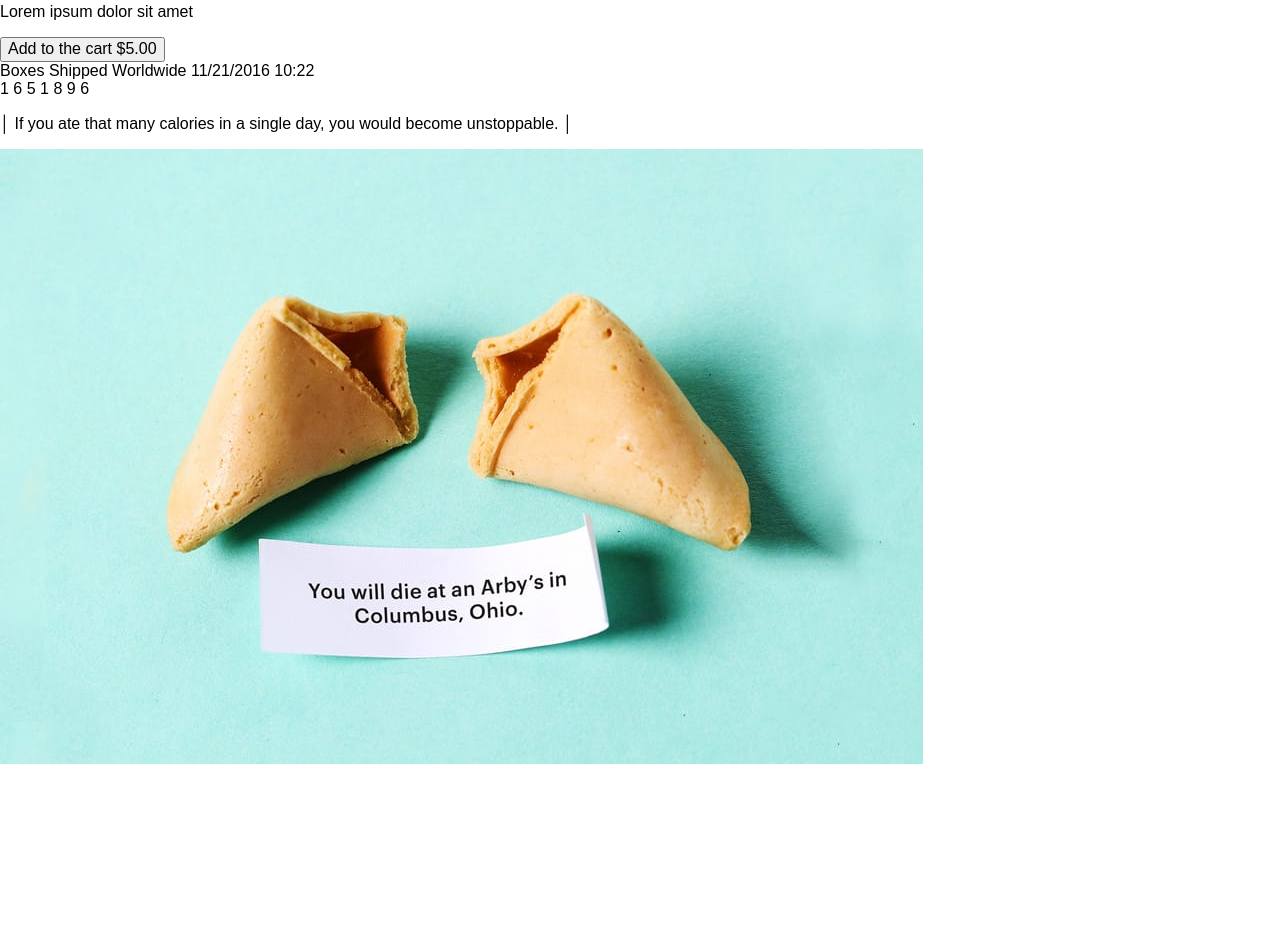
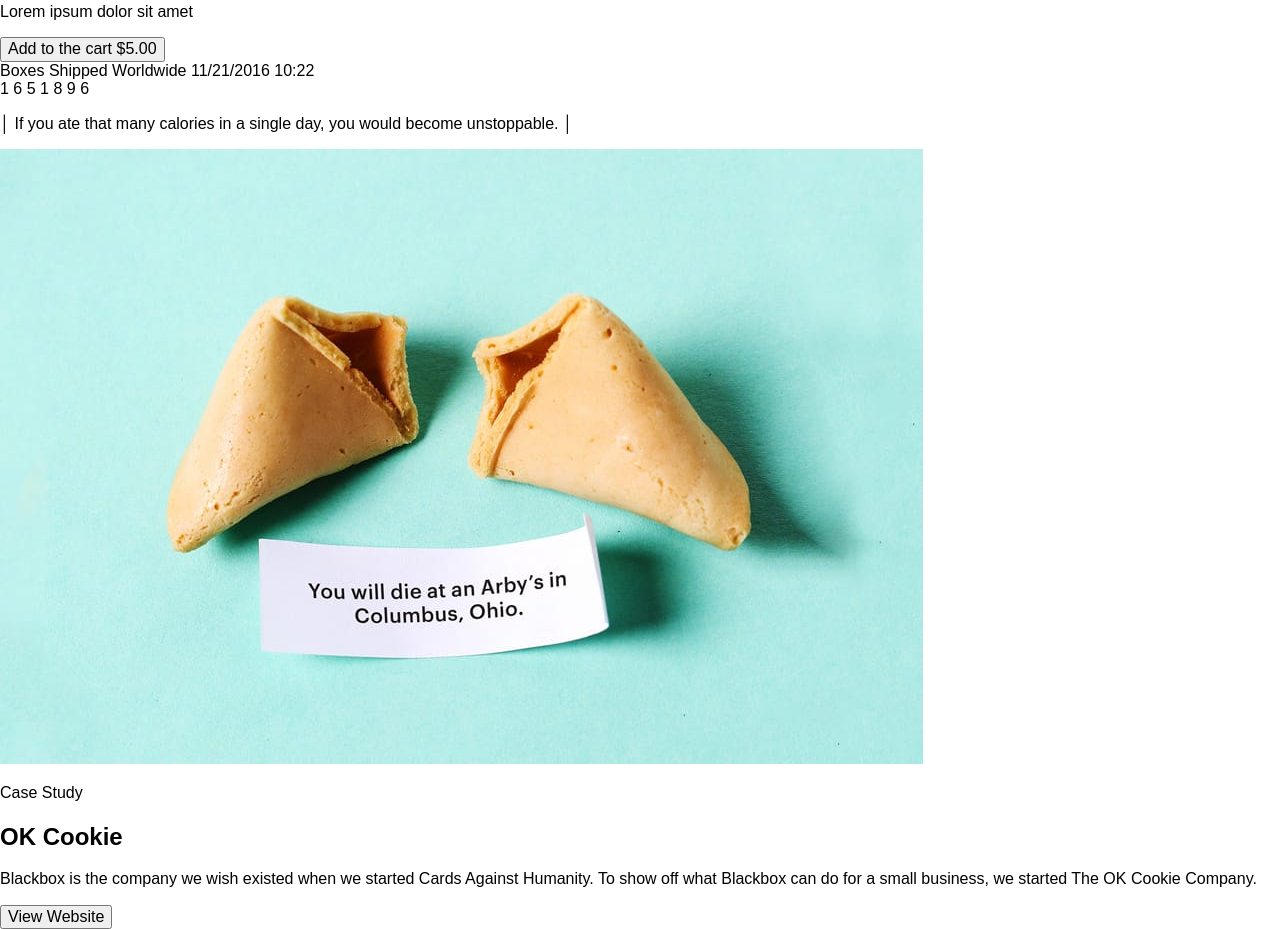
Before and after one commit to andresavr/Proyecto-Final, a website: page index.html in a window 1280 px wide. Shown: the part 609-1538 px from the top of the page. Before the commit the page ends 1377 px from the top, so only its background shows below. Drawn offline with Linux system fonts and the light colour scheme.

Commit message:
VIEW SECTION - MAQUETACION 100%

```diff
--- a/index.html
+++ b/index.html
@@ -78,12 +78,32 @@
     </section>
     <!-- END SECTION 2 - COUNTER -->
 
+    <!-- SECTION 3 - VIEW WEBSITE SECTION -->
+    <section class="bboxview">
+      <div class="bboxview-image">
+        <img src="src\images\galleta.jpg" alt="animated banner">
+      </div>
+      <div class="bboxview-text">
+        <p class="bboxview-text-p">Case Study</p>
+        <h2 class="bboxview-text-tittle">OK Cookie</h2>
+        <p class="bboxview-text-p">Blackbox is the company we wish existed when we started Cards Against Humanity. To show off what Blackbox can do for a small business, we started The OK Cookie Company.</p>
+        <button class="bboxview-text-button">
+          View Website
+        </button>
+      </div>
+    </section>
+    <!-- END SECTION 2 - VIEW WEBSITE SECTION -->
 
 
 
 
 
-    <img src="src\images\galleta.jpg" alt="animated banner">
+
+
+
+
+
+
 
 
 
--- a/src/sass/index.scss
+++ b/src/sass/index.scss
@@ -1,6 +1,8 @@
 body, html{
   font-size: 16px;
 }
+
+
 
 // UTILITIES
 hr{
```
